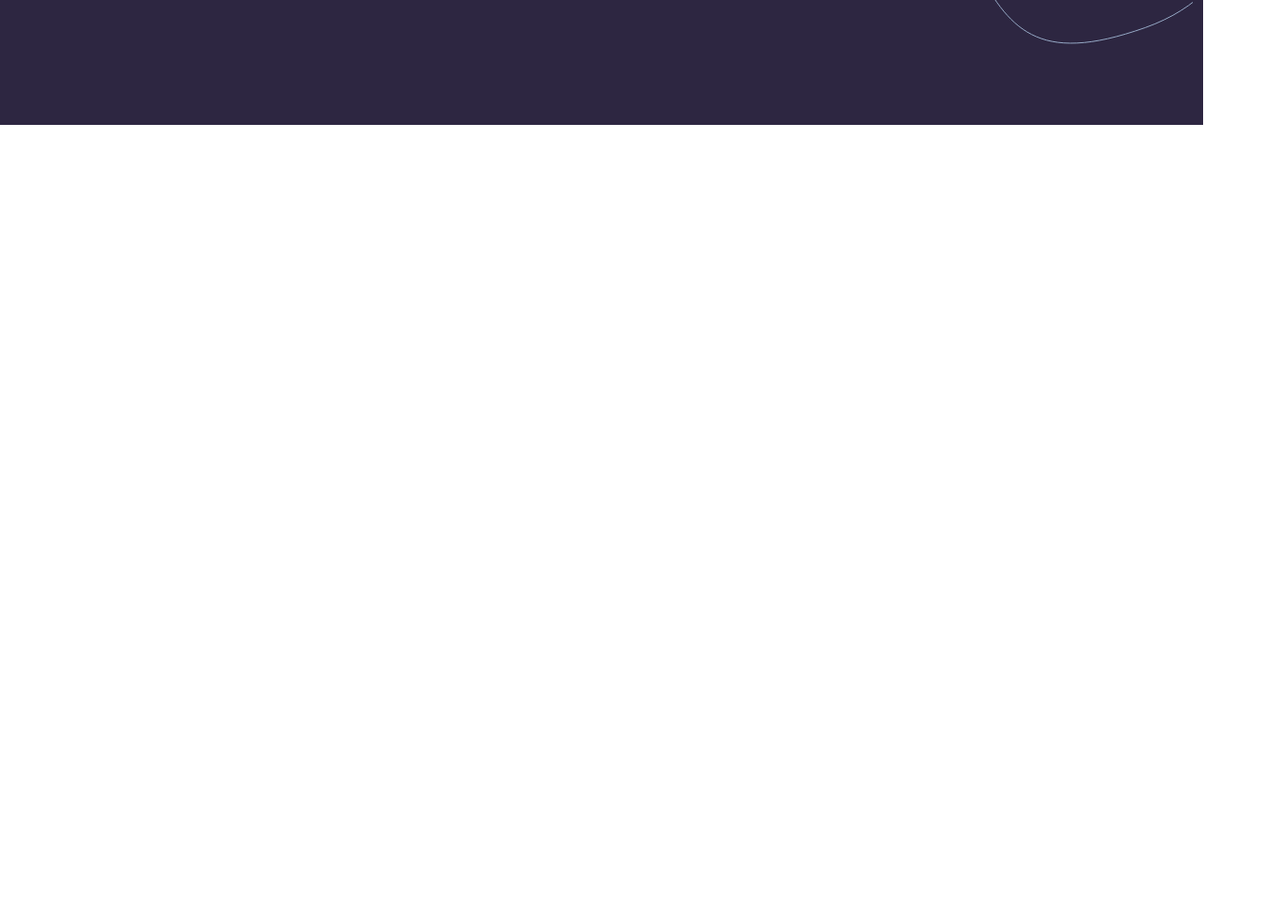
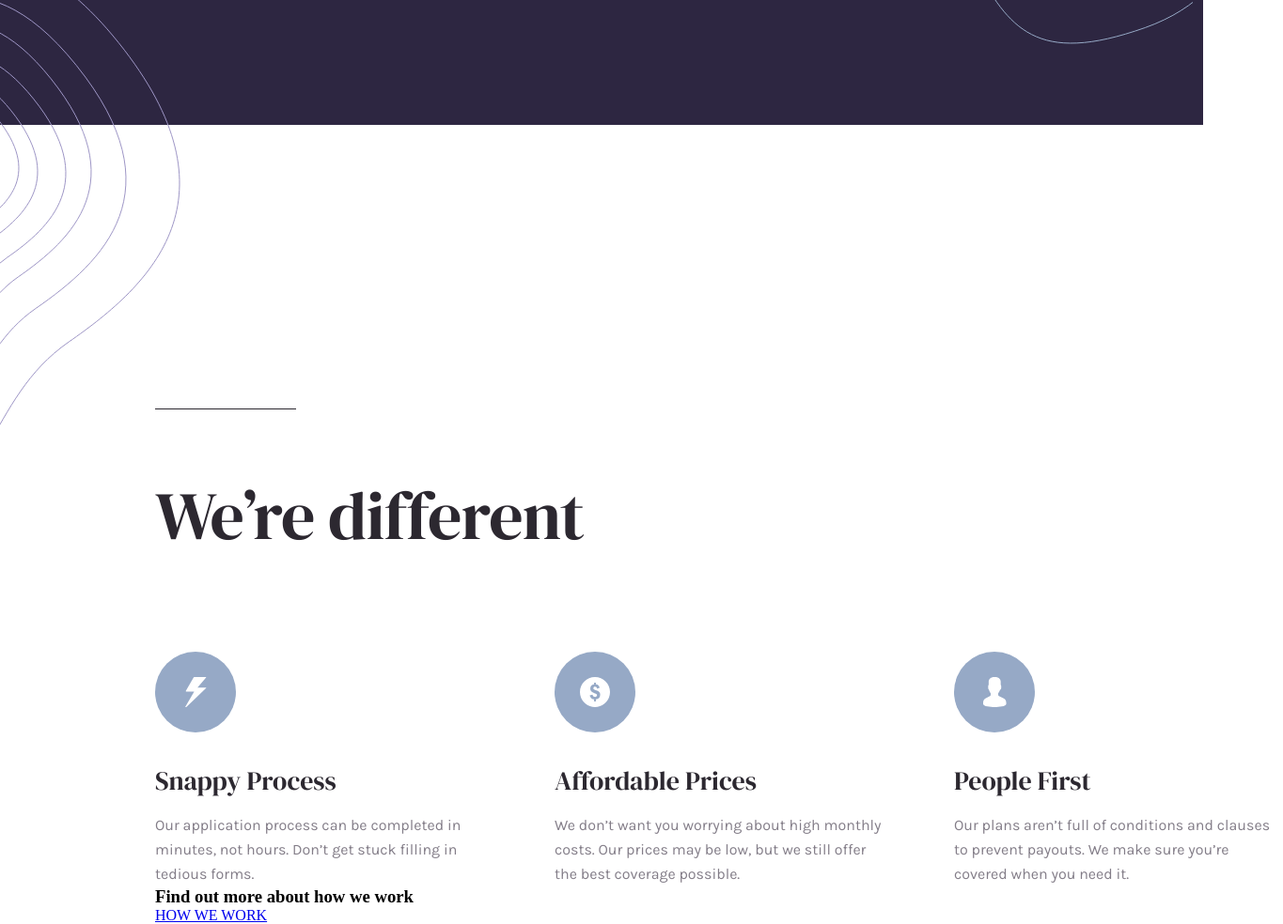
Before and after one commit to akhmedovcoder/app-insure-task, a plain HTML site: page index.html in a window 1280 px wide. Shown: the part 529-1513 px from the top of the page at 94% size, 1365 px wide, since content can reach past the window. Before the commit the page ends 817 px from the top, so only its background shows below. Drawn offline with Linux system fonts and the light colour scheme.

Commit message:
first section done

```diff
--- a/css/style.css
+++ b/css/style.css
@@ -126,7 +126,12 @@ nav{
 /* FIRST SECTION */
 
 
-.first
+.first__section::before{
+  content: url(/images/first-section-bg.svg);
+  position: absolute;
+  margin-top: -31rem;
+  margin-left: -10.5rem;
+}
 
 .first__section{
   padding: 150px 165px 0px;
--- a/index.html
+++ b/index.html
@@ -43,6 +43,36 @@
         <!-- HEADER SECTION END -->
 
         <!-- FIRST SECTION -->
+        <div class="first__section">
+          <h2 class="first__section-title">We’re different</h2>
+          <div class="first__section-box">
+            <div class="first__box-card">
+              <h3 class="first__card-title">Snappy Process</h3>
+              <p class="first__card-subtitle">
+                Our application process can be completed in minutes, not hours.
+                Don’t get stuck filling in tedious forms.
+              </p>
+            </div>
+            <div class="first__box-card">
+              <h3 class="first__card-title">Affordable Prices</h3>
+              <p class="first__card-subtitle">
+                We don’t want you worrying about high monthly costs. Our prices
+                may be low, but we still offer the best coverage possible.
+              </p>
+            </div>
+            <div class="first__box-card">
+              <h3 class="first__card-title">People First</h3>
+              <p class="first__card-subtitle">
+                Our plans aren’t full of conditions and clauses to prevent
+                payouts. We make sure you’re covered when you need it.
+              </p>
+            </div>
+          </div>
+          <article>
+            <h3 class="article__title">Find out more about how we work</h3>
+            <a href="#" class="article__btn"> HOW WE WORK </a>
+          </article>
+        </div>
       </header>
     </div>
   </body>
```
Also changed, not shown: images/article-bg.svg (added).
